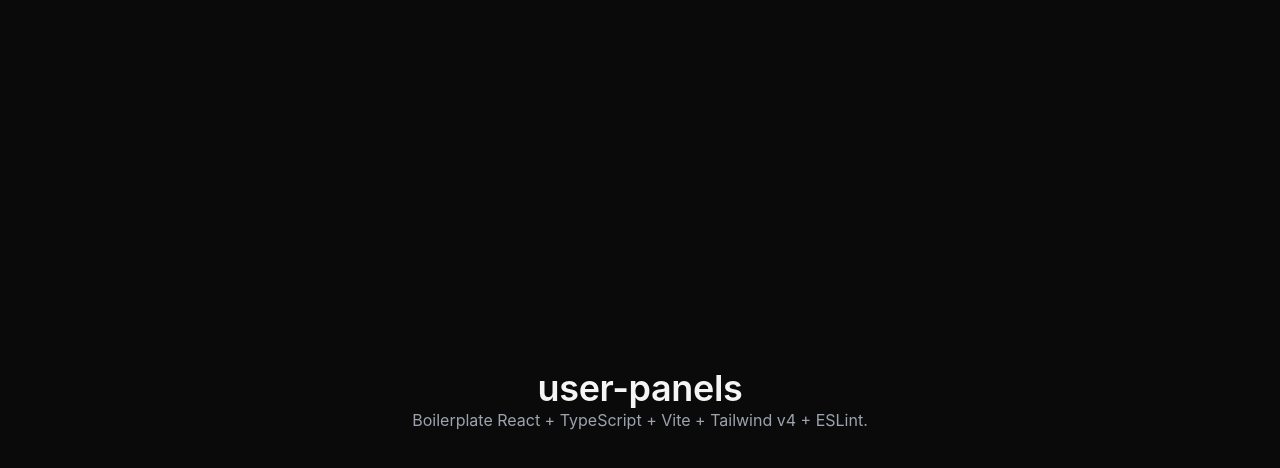
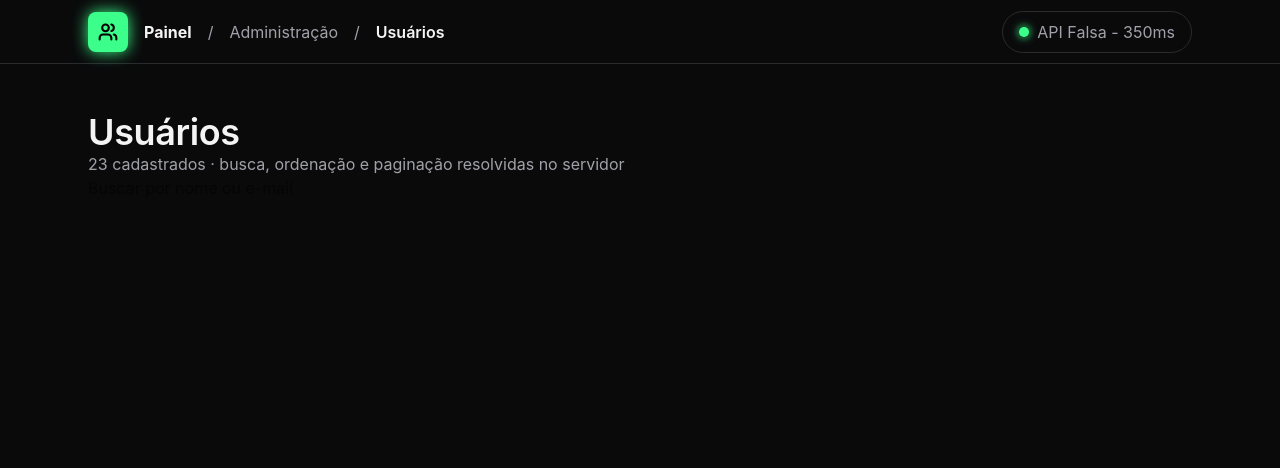
Before and after one commit to NobodyDe/user-panels, a React (Vite) app: page / in a window 1280 px wide. Shown: the top 468 px of the page. Built offline with nearby package versions, Linux system fonts and the light colour scheme.

Commit message:
feat: cria estrutura inicial do painel de usuários

```diff
--- a/package.json
+++ b/package.json
@@ -11,6 +11,7 @@
     "preview": "vite preview"
   },
   "dependencies": {
+    "lucide-react": "^1.52.0",
     "react": "^19.2.8",
     "react-dom": "^19.2.8"
   },
--- a/src/App.tsx
+++ b/src/App.tsx
@@ -1,16 +1,17 @@
+import DataTable from "./datatable/DataTable";
+import Header from "./layout/Header";
+import Title from "./layout/Title";
+
 function App() {
   return (
-    <main className="grid min-h-screen place-items-center bg-bg text-fg">
-      <div className="space-y-4 p-8 text-center">
-        <h1 className="text-4xl font-semibold tracking-tight">
-          user-panels
-        </h1>
-        <p className="text-muted">
-          Boilerplate React + TypeScript + Vite + Tailwind v4 + ESLint.
-        </p>
+    <main className="min-h-screen min-w-screen ">
+      <Header />
+      <div className="px-22 py-12">
+        <Title />
+        <DataTable />
       </div>
     </main>
-  )
+  );
 }
 
-export default App
+export default App;
--- /dev/null
+++ b/src/datatable/DataTable.tsx
@@ -0,0 +1,21 @@
+function DataTableHeader() {
+  return (
+    <header>
+      <input
+        type="text"
+        name=""
+        id=""
+        placeholder="Buscar por nome ou e-mail"
+        className=""
+      />
+    </header>
+  );
+}
+
+export default function DataTable() {
+  return (
+    <div>
+      <DataTableHeader />
+    </div>
+  );
+}
--- a/src/index.css
+++ b/src/index.css
@@ -10,17 +10,20 @@
 
 /* ---------- Design tokens (light) ---------- */
 @theme {
-  --color-bg: #ffffff;
-  --color-fg: #0a0a0a;
-  --color-muted: #6b7280;
-  --color-brand: #6366f1;
-  --color-brand-fg: #ffffff;
-  --color-border: #e5e7eb;
+  --color-bg: #0a0a0b;
+  --color-superface: #111113;
+  --color-muted: #18181b;
+  --color-brand: #3bff8a;
+  --color-text: #f4f4f5;
+  --color-text-foreground: #a1a1aa;
+  --color-error: #ff6b6b;
+  --color-brand-fg: #3bff8a;
+  --color-border: #2a2a2f;
 
-  --font-sans: "Inter", system-ui, -apple-system, "Segoe UI", Roboto,
-    "Helvetica Neue", Arial, sans-serif;
-  --font-mono: ui-monospace, "JetBrains Mono", "Fira Code", Consolas,
-    monospace;
+  --font-sans:
+    "Inter", system-ui, -apple-system, "Segoe UI", Roboto, "Helvetica Neue",
+    Arial, sans-serif;
+  --font-mono: ui-monospace, "JetBrains Mono", "Fira Code", Consolas, monospace;
 
   --radius-sm: 0.375rem;
   --radius-md: 0.5rem;
@@ -28,16 +31,6 @@
 }
 
 /* ---------- Design tokens (dark, automático pelo SO) ---------- */
-@media (prefers-color-scheme: dark) {
-  @theme {
-    --color-bg: #0a0a0a;
-    --color-fg: #f5f5f5;
-    --color-muted: #9ca3af;
-    --color-brand: #818cf8;
-    --color-brand-fg: #0a0a0a;
-    --color-border: #1f2937;
-  }
-}
 
 /* ---------- Base ---------- */
 *,
--- /dev/null
+++ b/src/layout/Header.tsx
@@ -0,0 +1,36 @@
+import { Users } from "lucide-react";
+import { Fragment } from "react/jsx-runtime";
+
+const options = [
+  { label: "Painel", style: "font-bold text-text " },
+  { label: "Administração", style: "text-text-foreground" },
+  { label: "Usuários", style: "text-text font-semibold" },
+];
+
+export default function Header() {
+  return (
+    <header className="border-b border-border w-full h-16">
+      <div className="w-full h-full px-22 flex items-center justify-between">
+        <div className="flex items-center gap-4">
+          <div className="flex size-10 items-center justify-center rounded-md bg-brand shadow-[0_0_16px_var(--color-brand)]">
+            <Users className="text-black size-5" strokeWidth={2.5} />
+          </div>
+          {options.map((op, index) => (
+            <Fragment key={op.label}>
+              {index > 0 && <span className="text-text-foreground">/</span>}
+              <span className={op.style}>{op.label}</span>
+            </Fragment>
+          ))}
+        </div>
+
+        <div className="border border-border rounded-full flex gap-2 items-center p-2 px-4">
+          <span className="relative flex size-2.5">
+            <span className="absolute inline-flex size-full animate-ping rounded-full bg-brand opacity-60" />
+            <span className="relative inline-flex size-2.5 rounded-full bg-brand shadow-[0_0_10px_var(--color-brand)]" />
+          </span>
+          <span className="text-text-foreground">API Falsa - 350ms</span>
+        </div>
+      </div>
+    </header>
+  );
+}
--- /dev/null
+++ b/src/layout/Title.tsx
@@ -0,0 +1,10 @@
+export default function () {
+  return (
+    <div>
+      <h1 className="text-text text-4xl">Usuários</h1>
+      <span className="text-text-foreground">
+        23 cadastrados · busca, ordenação e paginação resolvidas no servidor
+      </span>
+    </div>
+  );
+}
--- a/vite.config.ts
+++ b/vite.config.ts
@@ -1,8 +1,15 @@
-import react from '@vitejs/plugin-react'
-import tailwindcss from '@tailwindcss/vite'
-import { defineConfig } from 'vite'
+import react from "@vitejs/plugin-react";
+import tailwindcss from "@tailwindcss/vite";
+import { defineConfig } from "vite";
 
 // https://vite.dev/config/
 export default defineConfig({
   plugins: [react(), tailwindcss()],
-})
+  server: {
+    port: 3000,
+    strictPort: true,
+  },
+  preview: {
+    port: 3000,
+  },
+});
```
Also changed, not shown: 2 other files (tests, documents, lock files or other folders).
